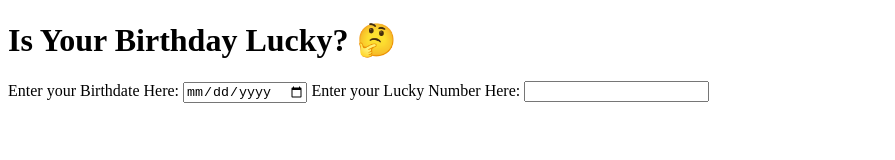
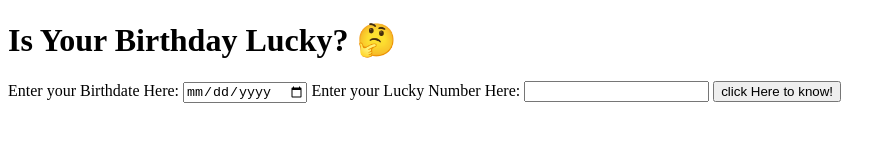
Before and after one commit to arpita-2/is-your-birthday-lucky, a plain HTML site: page index.html in a window 1280 px wide. Shown: the whole page, without its empty margins (0-895 px from the left). Drawn offline with Linux system fonts and the light colour scheme.

Commit message:
checkbtn

```diff
--- a/index.html
+++ b/index.html
@@ -17,5 +17,8 @@
 
      <label class="input-label" for="lucky-number">Enter your Lucky Number Here:</label>
         <input class="input" id="lucky-number" type="number"/>
+
+        <button id="check-btn">click Here to know!</button>
+
 </body>
 </html>
```
